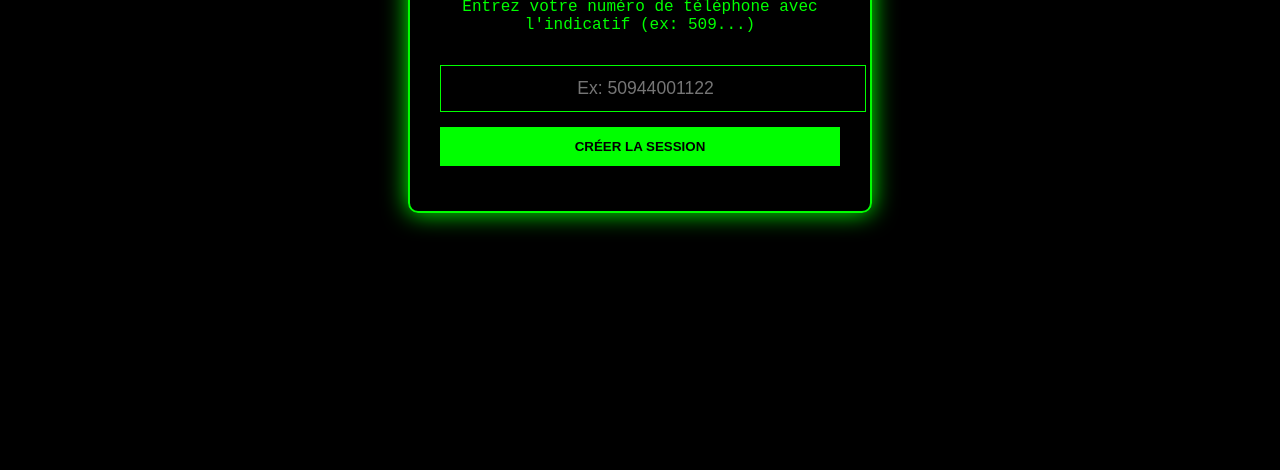
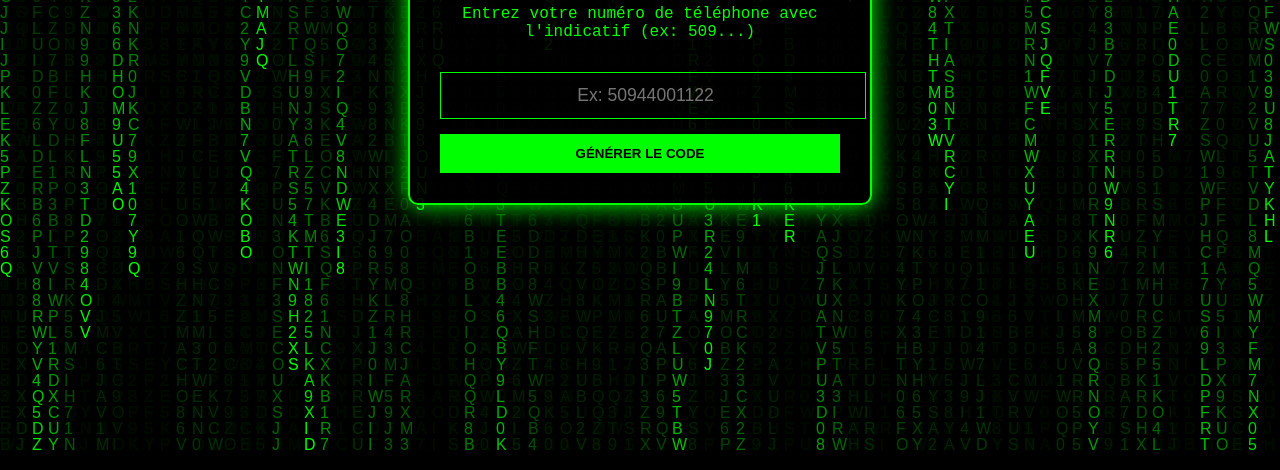
Before and after one commit to Mr-Marco09/Marco.xmd, a website: page index.html in a window 1280 px wide. Shown: the part 350-820 px from the top of the page. Drawn offline with Linux system fonts and the light colour scheme.

Commit message:
Update index.html

```diff
--- a/index.html
+++ b/index.html
@@ -5,92 +5,107 @@
     <meta name="viewport" content="width=device-width, initial-scale=1.0">
     <title>Marco xmd - Pairing</title>
     <style>
-    body {
-        margin:0;
-        background:black;
-        color:#0f0;
-        font-family:'Courier New', monospace;
-        display:flex;
-        justify-content:center;
-        align-items:center;
-        height:100vh;
-    }
-    .box {
-        border:2px solid #0f0;
-        padding:30px;
-        text-align:center;
-        background:rgba(0,0,0,0.9);
-        border-radius:10px;
-        width:90%;
-        max-width:400px;
-        box-shadow:0 0 25px #0f0;
-    }
-    input {
-        background:transparent;
-        border:1px solid #0f0;
-        color:#0f0;
-        padding:12px;
-        margin:15px 0;
-        width:100%;
-        text-align:center;
-        outline:none;
-        font-size:1.1em;
-    }
-    button {
-        background:#0f0;
-        color:black;
-        border:none;
-        padding:12px;
-        cursor:pointer;
-        width:100%;
-        font-weight:bold;
-        transition:0.3s;
-    }
-    button:hover { background:#0a0; transform:scale(1.02); }
-    #status { margin-top:15px; word-break:break-all; }
+        body { margin: 0; background: black; color: #0f0; font-family: 'Courier New', monospace; overflow: hidden; }
+        canvas { position: absolute; top: 0; left: 0; z-index: -1; }
+        .container { display: flex; flex-direction: column; align-items: center; justify-content: center; height: 100vh; padding: 10px; }
+        .box { border: 2px solid #0f0; padding: 30px; background: rgba(0,0,0,0.9); text-align: center; box-shadow: 0 0 25px #0f0; border-radius: 10px; width: 90%; max-width: 400px; }
+        input { background: transparent; border: 1px solid #0f0; color: #0f0; padding: 12px; margin: 15px 0; width: 100%; text-align: center; outline: none; font-size: 1.1em; }
+        button { background: #0f0; color: black; border: none; padding: 12px 25px; cursor: pointer; font-weight: bold; width: 100%; transition: 0.3s; }
+        button:hover { background: #0a0; transform: scale(1.02); }
+        #codeDisplay { font-size: 2.2em; margin-top: 15px; letter-spacing: 8px; display: none; color: #fff; text-shadow: 0 0 10px #0f0; font-weight: bold; }
+        .loading { animation: blink 1s infinite; }
+        @keyframes blink { 50% { opacity: 0; } }
     </style>
 </head>
 <body>
+    <canvas id="matrix"></canvas>
+    <div class="container">
         <div class="box">
-    <h1>𝐌𝐚𝐫𝐜𝐨 𝐱𝐦𝐝</h1>
-    <p>Entrez votre numéro de téléphone avec l'indicatif (ex: 509...)</p>
-    <input type="number" id="phone" placeholder="Ex: 50944001122" onkeypress="if(event.key==='Enter') createSession()">
-    <button onclick="createSession()">CRÉER LA SESSION</button>
-    <div id="status"></div>
+            <h1 style="margin-top: 0;">𝐌𝐚𝐫𝐜𝐨 𝐱𝐦𝐝</h1>
+            <p id="statusText">Entrez votre numéro de téléphone avec l'indicatif (ex: 509...)</p>
+
+            <input type="number" id="phone" placeholder="Ex: 50944001122" onkeypress="if(event.key === 'Enter') generatePairing()">
+
+            <button id="genBtn" onclick="generatePairing()">GÉNÉRER LE CODE</button>
+
+            <div id="codeDisplay"></div>
+            <button id="copyBtn" style="display:none; margin-top: 15px;" onclick="copyCode()">COPIER LE CODE</button>
+        </div>
     </div>
 
     <script>
-async function createSession() {
+        // Effet Matrix Responsif
+        const canvas = document.getElementById('matrix');
+        const ctx = canvas.getContext('2d');
+
+        function resizeCanvas() {
+            canvas.height = window.innerHeight;
+            canvas.width = window.innerWidth;
+        }
+        window.addEventListener('resize', resizeCanvas);
+        resizeCanvas();
+
+        const letters = "0123456789ABCDEFHIJKLMNOPQRSTUVWXYZ";
+        const fontSize = 16;
+        let columns = canvas.width / fontSize;
+        let drops = Array(Math.floor(columns)).fill(1);
+
+        function draw() {
+            ctx.fillStyle = "rgba(0, 0, 0, 0.05)";
+            ctx.fillRect(0, 0, canvas.width, canvas.height);
+            ctx.fillStyle = "#0F0";
+            ctx.font = fontSize + "px arial";
+            drops.forEach((y, i) => {
+                const text = letters[Math.floor(Math.random() * letters.length)];
+                ctx.fillText(text, i * fontSize, y * fontSize);
+                if (y * fontSize > canvas.height && Math.random() > 0.975) drops[i] = 0;
+                drops[i]++;
+            });
+        }
+        setInterval(draw, 33);
+
+        // Logique de Pairing
+        async function generatePairing() {
             const numInput = document.getElementById('phone');
-    const status = document.getElementById('status');
+            const status = document.getElementById('statusText');
+            const btn = document.getElementById('genBtn');
             const num = numInput.value.replace(/[^0-9]/g, '');
 
             if(!num || num.length < 8) return alert("Veuillez entrer un numéro valide !");
 
-    status.innerText = "Création de la session et génération du pairing code...";
+            // État de chargement
+            btn.disabled = true;
+            btn.innerText = "CHARGEMENT...";
+            status.innerHTML = '<span class="loading">Génération du code de jumelage...</span>';
 
             try {
-        const res = await fetch('/pair', {
-            method: 'POST',
-            headers: { 'Content-Type': 'application/json' },
-            body: JSON.stringify({ number: num })
-        });
-
+                const res = await fetch(`/pair?number=${num}`);
                 const data = await res.json();
 
                 if(data.code) {
-            status.innerHTML = `<b>✅ Pairing code généré pour ${num} :</b><br><span style="color:#fff; font-size:1.5em;">${data.code}</span><br><br>Collez ce code dans WhatsApp → Appareils connectés.`;
-            numInput.value = "";
-        } else if(data.error) {
-            status.innerText = `❌ Erreur : ${data.error}`;
+                    status.innerText = "VOTRE CODE EST PRÊT :";
+                    const display = document.getElementById('codeDisplay');
+                    display.innerText = data.code;
+                    display.style.display = "block";
+                    btn.style.display = "none";
+                    numInput.style.display = "none";
+                    document.getElementById('copyBtn').style.display = "block";
                 } else {
-            status.innerText = "❌ Une erreur inconnue est survenue.";
+                    throw new Error("Pas de code reçu");
+                }
+            } catch (err) {
+                alert("Erreur serveur. Vérifiez que le bot est bien allumé.");
+                status.innerText = "Échec de la génération.";
+                btn.disabled = false;
+                btn.innerText = "RÉESSAYER";
+            }
         }
 
-    } catch(err) {
-        status.innerText = "❌ Erreur serveur. Vérifiez que le bot est en ligne.";
-        console.error(err);
-    }
+        function copyCode() {
+            const code = document.getElementById('codeDisplay').innerText;
+            navigator.clipboard.writeText(code).then(() => {
+                alert("Code copié ! Collez-le dans l'onglet 'Appareils connectés' de WhatsApp.");
+            });
         }
     </script>
 </body>
```
Lines whose indentation alone changed are shown as unchanged.
